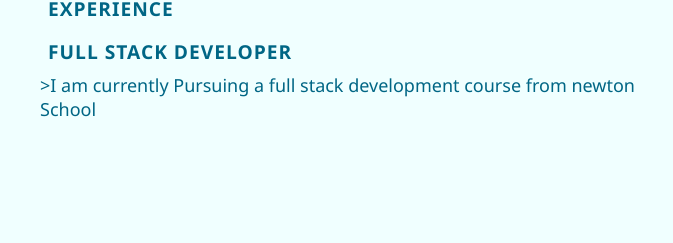
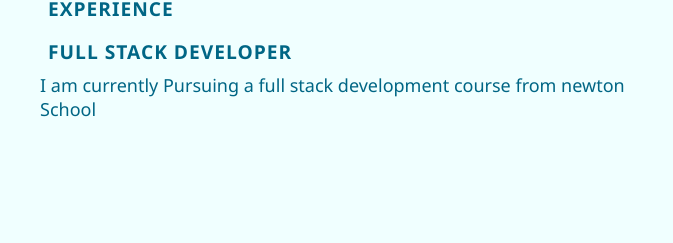
Before and after one commit to Divyanshu-2022/CSS-HTML-Forms-Select-Option-tag-Input-type-checkbox-Selectors-Basic-Selec-...---Post-Class---, a plain HTML site: page index.html in a window 1280 px wide. Shown: the part 247-490 px from the top of the page, 372-1045 px from the left. Drawn offline with Linux system fonts and the light colour scheme.

Commit message:
Update index.html

```diff
--- a/index.html
+++ b/index.html
@@ -111,7 +111,7 @@
                 </section>
                 <section class="projects">
                     <h2 class="right-title">Full stack developer</h2>
-                    <p class="para">>I am currently Pursuing a full
+                    <p class="para">I am currently Pursuing a full
                                 stack development course from newton School</p>
                 </section>
             </div>
```
